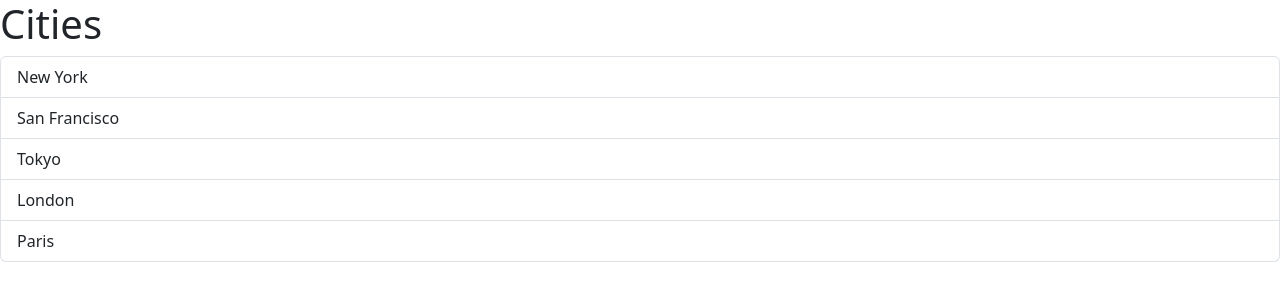
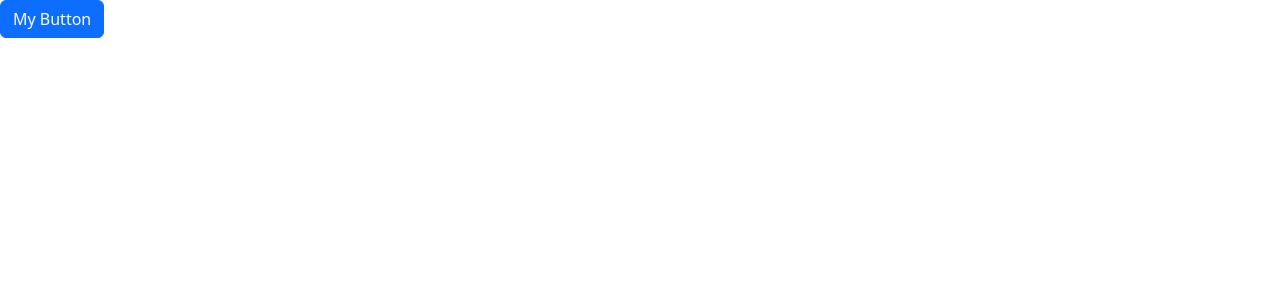
Before and after one commit to junghyun5/js-HackKU-2025, a React (Vite) app in the folder vite-project/: page / in a window 1280 px wide. Shown: the top 300 px of the page. Built offline with nearby package versions, Linux system fonts and the light colour scheme.

Commit message:
practice

```diff
--- a/vite-project/src/App.tsx
+++ b/vite-project/src/App.tsx
@@ -1,16 +1,25 @@
-import ListGroup from "./components/ListGroup";
+import { useState } from "react";
+import Alert from "./components/Alert";
+import Button from "./components/Button";
 
 function App() {
-  let items = ["New York", "San Francisco", "Tokyo", "London", "Paris"];
+  // let items = ["New York", "San Francisco", "Tokyo", "London", "Paris"];
 
-  const handleSelectItem = (item: string) => {
-    console.log(item);
-  }
-  return (
+  // const handleSelectItem = (item: string) => {
+  //   console.log(item);
+  // }
+  // return (
+  //   <div>
+  //     <ListGroup items={items} heading="Cities" onSelectItem={handleSelectItem} />
+  //   </div>
+  // );
+  const [alertVisible, setAlertVisibility ]=useState(false);
+  return(
     <div>
-      <ListGroup items={items} heading="Cities" onSelectItem={handleSelectItem} />
+      {alertVisible && <Alert onClose={() => setAlertVisibility(false)}>My alert</Alert>}
+      <Button color="primary" onClick={() =>setAlertVisibility(true)}>My Button</Button>
     </div>
-  );
+  )
 }
 
 export default App;
--- /dev/null
+++ b/vite-project/src/components/Alert.tsx
@@ -0,0 +1,17 @@
+import React, { ReactNode } from "react";
+
+interface Props{
+    children: ReactNode;
+    onClose: () => void;
+}
+
+const Alert = ({children, onClose}:Props) => {
+  return (
+    <div className="alert alert-primary alert-dismissible ">
+        {children}
+        <button type="button" className="btn-close" onClick={onClose} data-bs-dismiss="ale"></button>
+    </div>
+  );
+};
+
+export default Alert;
--- /dev/null
+++ b/vite-project/src/components/Button.tsx
@@ -0,0 +1,15 @@
+import React, { Children } from "react";
+
+interface Props{
+    children: string;
+    color?: 'primary' | 'scondary' | 'danger';
+    onClick: () => void;
+}
+
+const Button = ({children, onClick, color = 'primary'}: Props) => {
+  return (
+    <button className={'btn btn-' + color} onClick={onClick}>{children}</button>
+  )
+}
+
+export default Button
```
